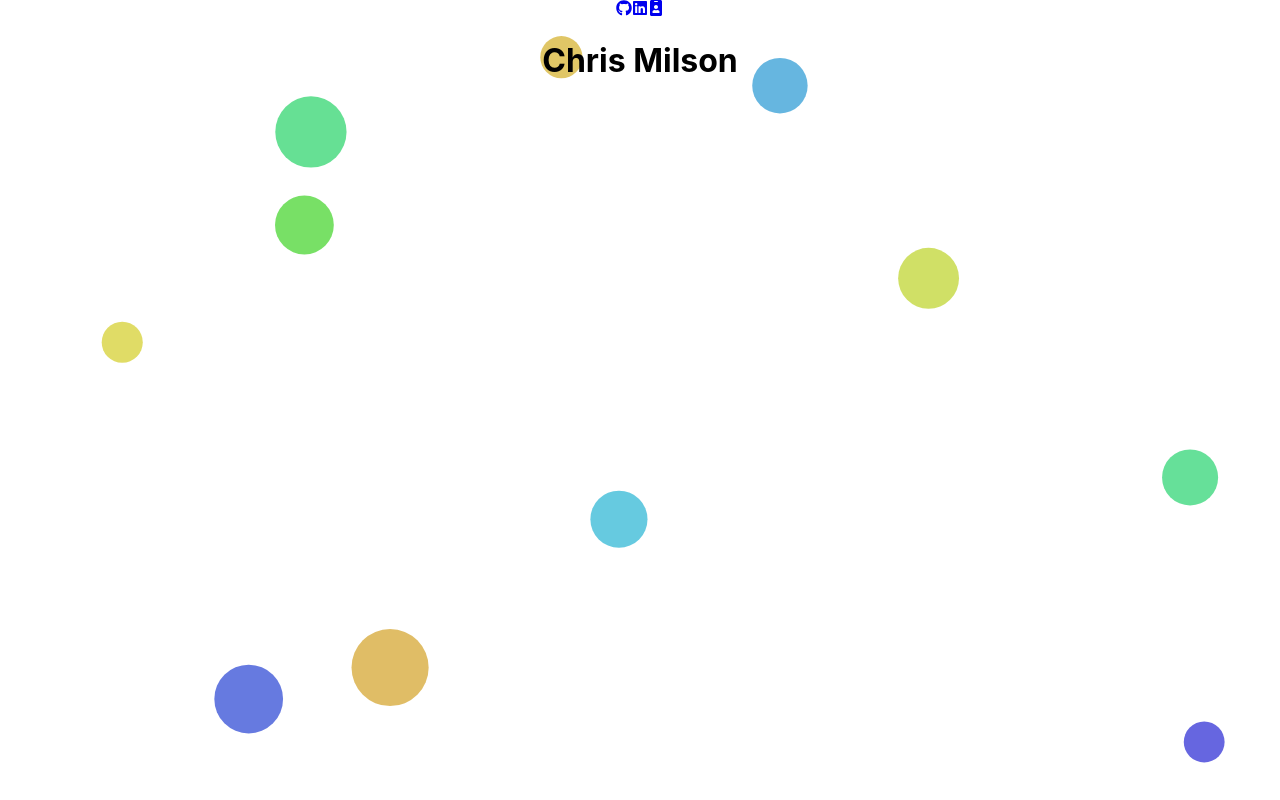
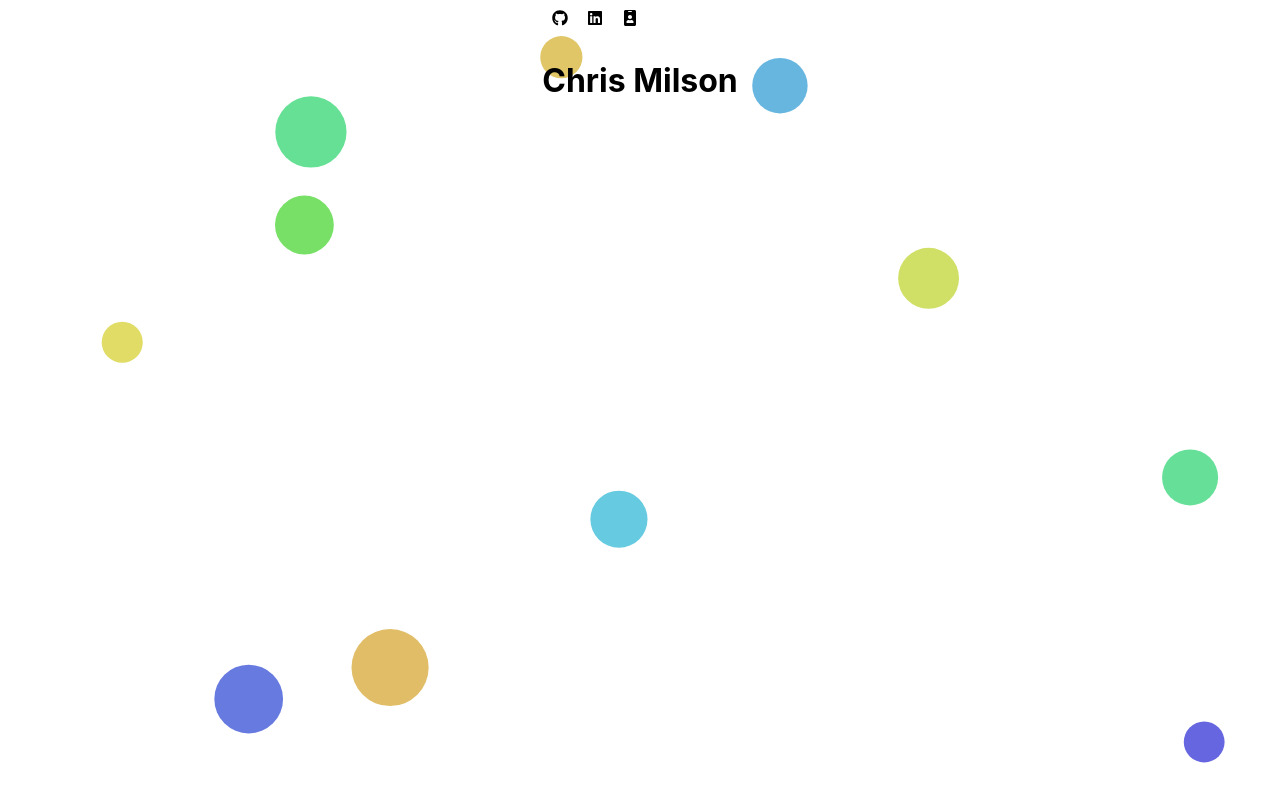
Before and after one commit to chrismilson/chrismilson.github.io, a React (Create React App) app: page / in a window 1280 px wide. Built offline with nearby package versions, Linux system fonts and the light colour scheme.

Commit message:
Add social styles

```diff
--- a/src/ui/components/Social.css
+++ b/src/ui/components/Social.css
@@ -0,0 +1,8 @@
+.Social {
+  display: flex;
+}
+
+.Social .Icon {
+  color: inherit;
+  padding: 0.6em;
+}
```
